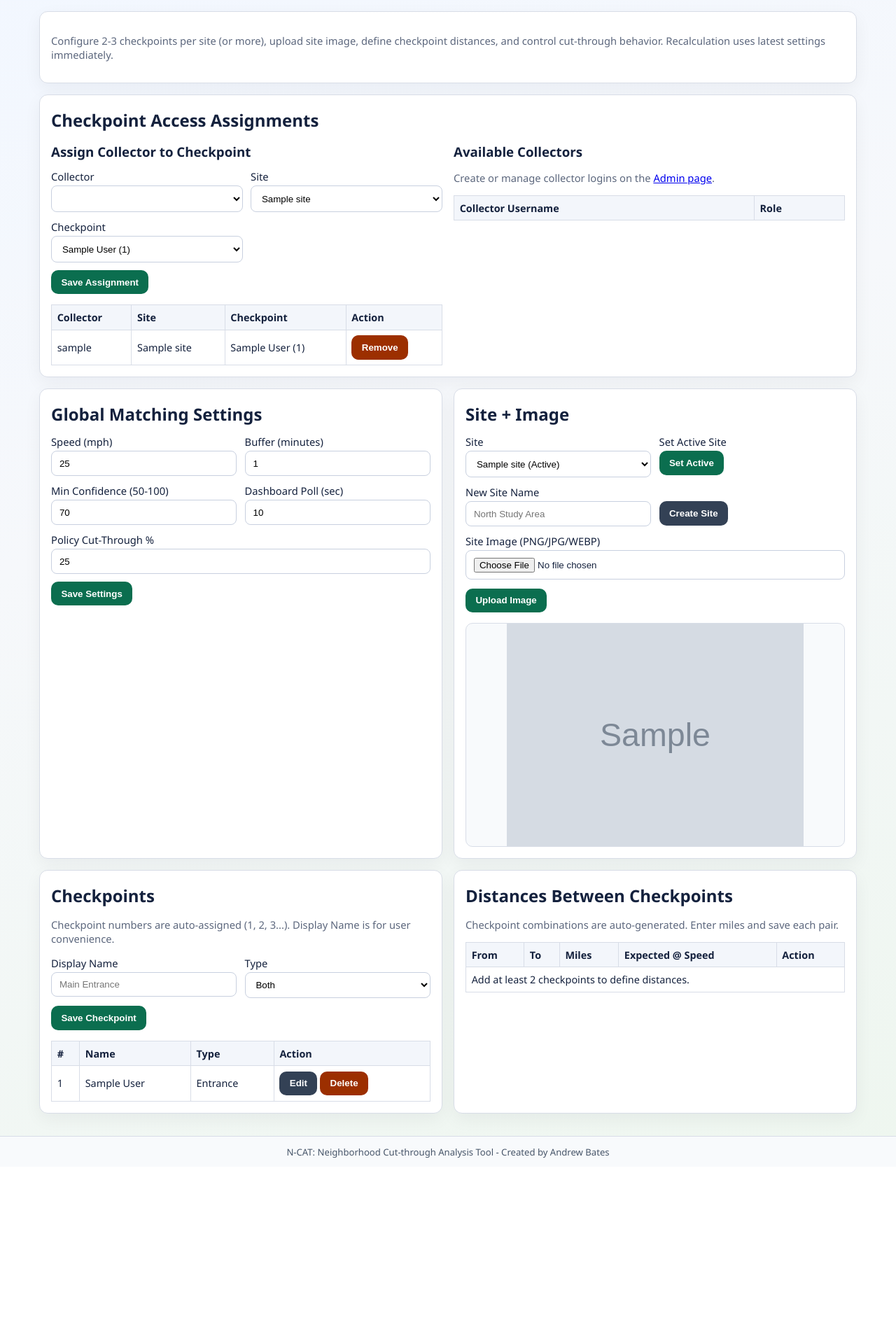
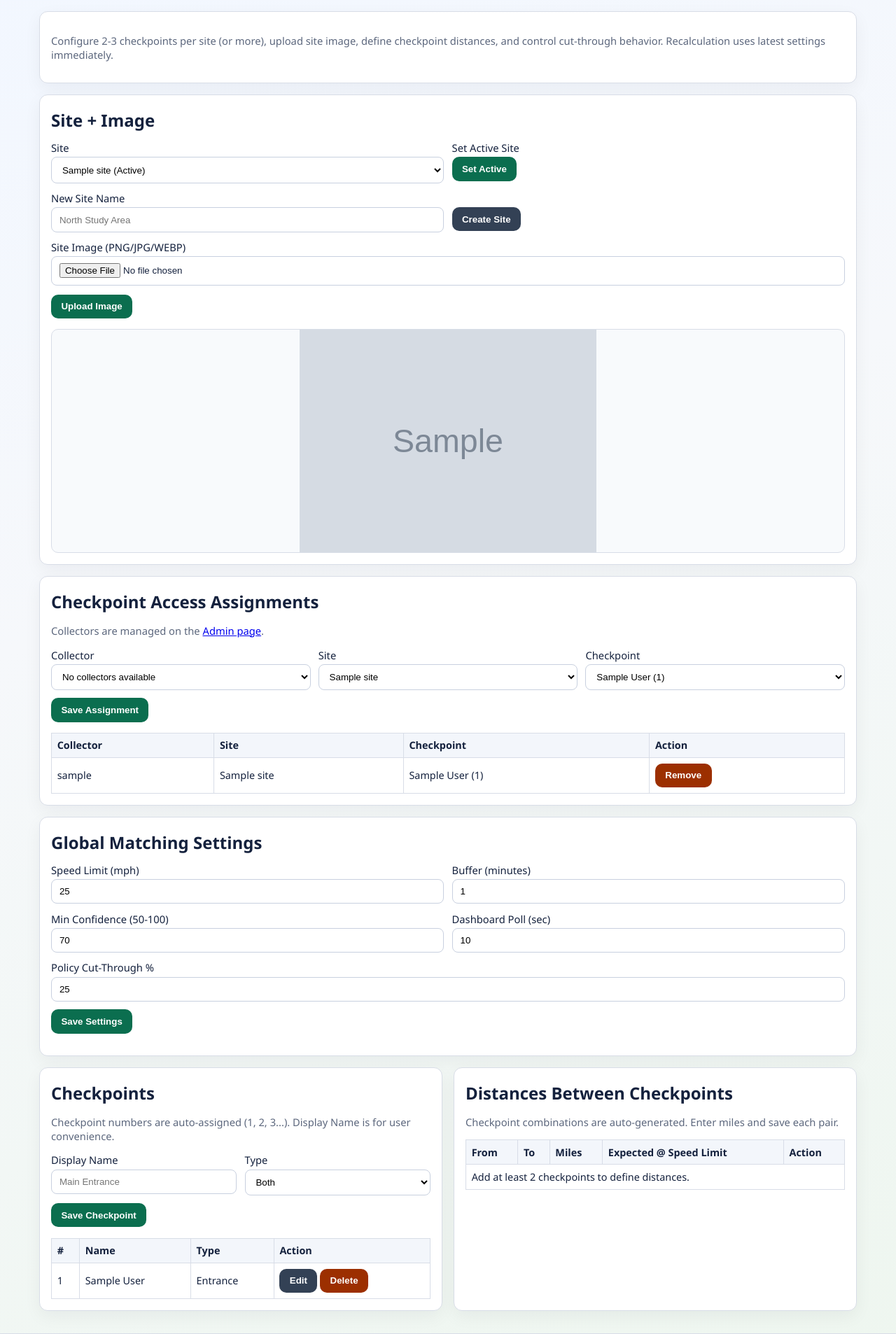
Before and after one commit to Drewbsking/thru, a PHP site: page /setup.php in a window 1280 px wide. Shown: the part 51-1957 px from the top of the page at 70% size. Before the commit the page ends 1706 px from the top, so only its background shows below. Run offline with PHP 8.4, Linux system fonts and the light colour scheme; the visitor is signed in with stand-in values (Sample User, id 1); tables that the repository leaves empty hold one stand-in row (values such as "Sample post"); grey boxes marked "Sample" are stand-in pictures; lists and menus that the app fills with data are empty; some libraries are stand-ins or nearby versions.

Commit message:
reorg site

```diff
--- a/setup.php
+++ b/setup.php
@@ -14,56 +14,6 @@ $setupCsrfToken = csrf_token();
 </section>
 
 <section class="card" style="margin-top:1rem;">
-  <h2>Checkpoint Access Assignments</h2>
-  <div class="grid two">
-    <article>
-      <h3>Assign Collector to Checkpoint</h3>
-      <form id="assignmentForm">
-        <div class="form-row">
-          <div><label>Collector</label><select id="assign_user_id"></select></div>
-          <div><label>Site</label><select id="assign_site_id"></select></div>
-          <div><label>Checkpoint</label><select id="assign_checkpoint_id"></select></div>
-        </div>
-        <button type="submit">Save Assignment</button>
-      </form>
-      <p id="assignmentStatus" class="status small"></p>
-      <table>
-        <thead><tr><th>Collector</th><th>Site</th><th>Checkpoint</th><th>Action</th></tr></thead>
-        <tbody id="assignmentBody"></tbody>
-      </table>
-    </article>
-    <article>
-      <h3>Available Collectors</h3>
-      <p class="small">Create or manage collector logins on the <a href="admin.php">Admin page</a>.</p>
-      <table>
-        <thead><tr><th>Collector Username</th><th>Role</th></tr></thead>
-        <tbody id="collectorBody"></tbody>
-      </table>
-    </article>
-  </div>
-</section>
-
-<section class="grid two" style="margin-top:1rem;">
-  <article class="card">
-    <h2>Global Matching Settings</h2>
-    <form id="settingsForm">
-      <div class="form-row">
-        <div><label>Speed (mph)</label><input id="speed_mph" type="number" min="1" max="120" step="1"></div>
-        <div><label>Buffer (minutes)</label><input id="buffer_minutes" type="number" min="0.1" max="20" step="0.1"></div>
-      </div>
-      <div class="form-row">
-        <div><label>Min Confidence (50-100)</label><input id="min_confidence" type="number" min="50" max="100" step="1"></div>
-        <div><label>Dashboard Poll (sec)</label><input id="poll_seconds" type="number" min="5" max="60" step="1"></div>
-      </div>
-      <div class="form-row">
-        <div><label>Policy Cut-Through %</label><input id="policy_cut_through_percent" type="number" min="1" max="100" step="1"></div>
-      </div>
-      <button type="submit">Save Settings</button>
-      <p id="settingsStatus" class="status small"></p>
-    </form>
-  </article>
-
-  <article class="card">
   <h2>Site + Image</h2>
   <div class="form-row">
     <div>
@@ -92,7 +42,43 @@ $setupCsrfToken = csrf_token();
   </form>
   <p id="siteStatus" class="status small"></p>
   <img id="sitePreview" class="site-preview" alt="Site image preview">
-  </article>
+</section>
+
+<section class="card" style="margin-top:1rem;">
+  <h2>Checkpoint Access Assignments</h2>
+  <p class="small">Collectors are managed on the <a href="admin.php">Admin page</a>.</p>
+  <form id="assignmentForm">
+    <div class="form-row">
+      <div><label>Collector</label><select id="assign_user_id"></select></div>
+      <div><label>Site</label><select id="assign_site_id"></select></div>
+      <div><label>Checkpoint</label><select id="assign_checkpoint_id"></select></div>
+    </div>
+    <button type="submit">Save Assignment</button>
+  </form>
+  <p id="assignmentStatus" class="status small"></p>
+  <table>
+    <thead><tr><th>Collector</th><th>Site</th><th>Checkpoint</th><th>Action</th></tr></thead>
+    <tbody id="assignmentBody"></tbody>
+  </table>
+</section>
+
+<section class="card" style="margin-top:1rem;">
+  <h2>Global Matching Settings</h2>
+  <form id="settingsForm">
+    <div class="form-row">
+      <div><label>Speed Limit (mph)</label><input id="speed_mph" type="number" min="1" max="120" step="1"></div>
+      <div><label>Buffer (minutes)</label><input id="buffer_minutes" type="number" min="0.1" max="20" step="0.1"></div>
+    </div>
+    <div class="form-row">
+      <div><label>Min Confidence (50-100)</label><input id="min_confidence" type="number" min="50" max="100" step="1"></div>
+      <div><label>Dashboard Poll (sec)</label><input id="poll_seconds" type="number" min="5" max="60" step="1"></div>
+    </div>
+    <div class="form-row">
+      <div><label>Policy Cut-Through %</label><input id="policy_cut_through_percent" type="number" min="1" max="100" step="1"></div>
+    </div>
+    <button type="submit">Save Settings</button>
+    <p id="settingsStatus" class="status small"></p>
+  </form>
 </section>
 
 <section class="grid two" style="margin-top:1rem;">
@@ -119,7 +105,7 @@ $setupCsrfToken = csrf_token();
     <p class="small">Checkpoint combinations are auto-generated. Enter miles and save each pair.</p>
     <p id="distanceStatus" class="status small"></p>
     <table>
-      <thead><tr><th>From</th><th>To</th><th>Miles</th><th>Expected @ Speed</th><th>Action</th></tr></thead>
+      <thead><tr><th>From</th><th>To</th><th>Miles</th><th>Expected @ Speed Limit</th><th>Action</th></tr></thead>
       <tbody id="distanceBody"></tbody>
     </table>
   </article>
@@ -320,22 +306,21 @@ document.getElementById('distanceBody').addEventListener('click', async (e) => {
 
 function renderCollectorsAndAssignments() {
   const collectors = (context.users || []).filter(u => u.role === 'collector' && Number(u.is_active) === 1);
-  const collectorBody = document.getElementById('collectorBody');
-  collectorBody.innerHTML = '';
-  collectors.forEach(u => {
-    const tr = document.createElement('tr');
-    tr.innerHTML = `<td>${escapeHtml(u.username)}</td><td>${escapeHtml(u.role)}</td>`;
-    collectorBody.appendChild(tr);
-  });
-
   const assignUser = document.getElementById('assign_user_id');
   assignUser.innerHTML = '';
+  if (collectors.length === 0) {
+    const opt = document.createElement('option');
+    opt.value = '';
+    opt.textContent = 'No collectors available';
+    assignUser.appendChild(opt);
+  } else {
     collectors.forEach(u => {
       const opt = document.createElement('option');
       opt.value = u.id;
       opt.textContent = u.username;
       assignUser.appendChild(opt);
     });
+  }
 
   const assignSite = document.getElementById('assign_site_id');
   const currentSiteValue = assignSite.value;
@@ -358,6 +343,9 @@ function renderCollectorsAndAssignments() {
     tr.innerHTML = `<td>${escapeHtml(a.username)}</td><td>${escapeHtml(a.site_name)}</td><td>${escapeHtml(a.checkpoint_name)} (${escapeHtml(a.checkpoint_code)})</td><td><button type="button" class="warn" data-del-assignment="${a.id}">Remove</button></td>`;
     assignmentBody.appendChild(tr);
   });
+  if ((context.assignments || []).length === 0) {
+    assignmentBody.innerHTML = '<tr><td colspan="4">No collector assignments yet.</td></tr>';
+  }
 }
 
 function renderAssignmentCheckpointOptions() {
@@ -365,7 +353,15 @@ function renderAssignmentCheckpointOptions() {
   const site = (context.sites || []).find(s => Number(s.id) === siteId);
   const assignCheckpoint = document.getElementById('assign_checkpoint_id');
   assignCheckpoint.innerHTML = '';
-  (site?.checkpoints || []).forEach(cp => {
+  const checkpoints = site?.checkpoints || [];
+  if (checkpoints.length === 0) {
+    const opt = document.createElement('option');
+    opt.value = '';
+    opt.textContent = 'No checkpoints available';
+    assignCheckpoint.appendChild(opt);
+    return;
+  }
+  checkpoints.forEach(cp => {
     const opt = document.createElement('option');
     opt.value = cp.id;
     opt.textContent = `${cp.display_name} (${cp.checkpoint_code})`;
@@ -420,10 +416,18 @@ document.getElementById('assign_site_id').addEventListener('change', renderAssig
 
 document.getElementById('assignmentForm').addEventListener('submit', async (e) => {
   e.preventDefault();
+  const userId = String(document.getElementById('assign_user_id').value || '').trim();
+  const siteId = String(document.getElementById('assign_site_id').value || '').trim();
+  const checkpointId = String(document.getElementById('assign_checkpoint_id').value || '').trim();
+  if (!userId || !siteId || !checkpointId) {
+    document.getElementById('assignmentStatus').textContent = 'Select a collector, site, and checkpoint first.';
+    document.getElementById('assignmentStatus').className = 'status warn';
+    return;
+  }
   const out = await post('assign_collector_checkpoint', {
-    user_id: document.getElementById('assign_user_id').value,
-    site_id: document.getElementById('assign_site_id').value,
-    checkpoint_id: document.getElementById('assign_checkpoint_id').value,
+    user_id: userId,
+    site_id: siteId,
+    checkpoint_id: checkpointId,
   });
   document.getElementById('assignmentStatus').textContent = out.ok ? 'Assignment saved.' : out.error;
   document.getElementById('assignmentStatus').className = out.ok ? 'status ok' : 'status warn';
```
Lines whose indentation alone changed are shown as unchanged.
